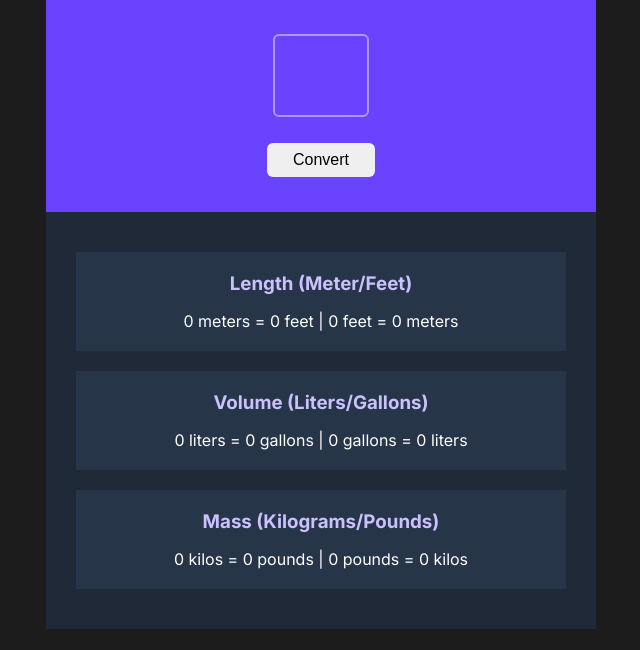
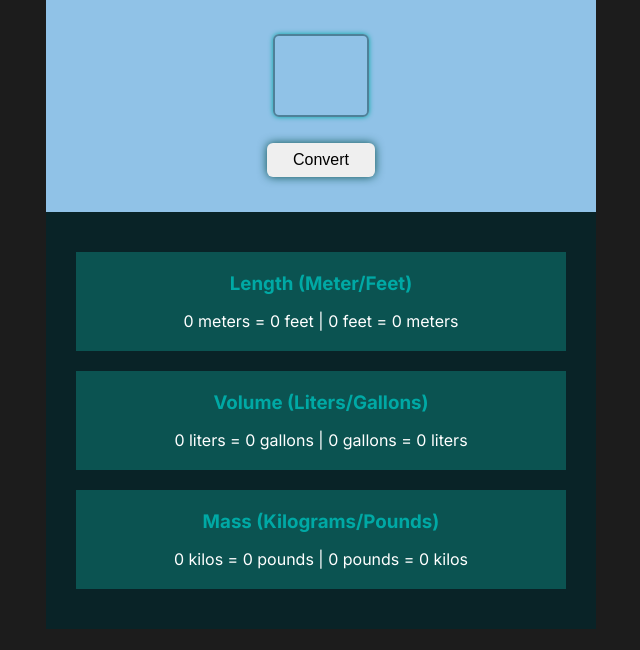
Before and after one commit to Xenzior-hub/Xenzior-Projects, a plain HTML site: page 6-Unit-Converter/index.html in a window 1280 px wide. Shown: the part 150-800 px from the top of the page, without its empty margins (319-959 px from the left). Drawn offline with Linux system fonts and the light colour scheme.

Commit message:
Unit-Converter

```diff
--- a/6-Unit-Converter/style.css
+++ b/6-Unit-Converter/style.css
@@ -17,13 +17,13 @@ body {
     display: flex;
     flex-direction: column;
     text-align: center;
-    background: #1F2937;
+    background: #092327;
     height: auto;
     width: 550px;
 }
 
 #header {
-    background: #6943FF;
+    background: #90C2E7;
     width: auto;
     height: auto;
     padding: 35px;
@@ -34,10 +34,11 @@ body {
 
 h1 {
     margin-bottom: 50px;
+    text-shadow: 0 0 20px #0B5351;
 }
 
 #digital-number {
-    color: #ffffff;
+    color: #00A9A5;
     min-width: 20px;
     width: 2ch;
     height: 83px;
@@ -45,11 +46,12 @@ h1 {
     margin-bottom: 26px;
     font-size: 58px;
     font-weight: bold;
-    border: 2px solid #B295FF;
+    border: 2px solid #4E8098;
     border-radius: 6px;
     background: none;
     outline: none;
     box-sizing: border-box;
+    box-shadow: 0 0 5px #00A9A5;
 }
 
 #convert-btn {
@@ -58,6 +60,14 @@ h1 {
     padding: 8px 26px;
     border-radius: 6px;
     border: none;
+    box-shadow: 0 0 10px #0B5351;
+    transition: 0.3s ease-in-out;
+}
+
+#convert-btn:hover {
+    transform: scale(1.1)translateY(-5px);
+    box-shadow: 0 0 36px #0B5351;
+    background: #00A9A5;
 }
 
 #botton {
@@ -65,7 +75,7 @@ h1 {
 }
 
 .result-tab {
-    background: #273549;
+    background: #0B5351;
     margin: 20px;
     height: auto;
     width: auto;
@@ -73,6 +83,6 @@ h1 {
 }
 
 h3 {
-    color: #CCC1FF;
+    color: #00A9A5;
     margin-bottom: 16px;
 }
```
